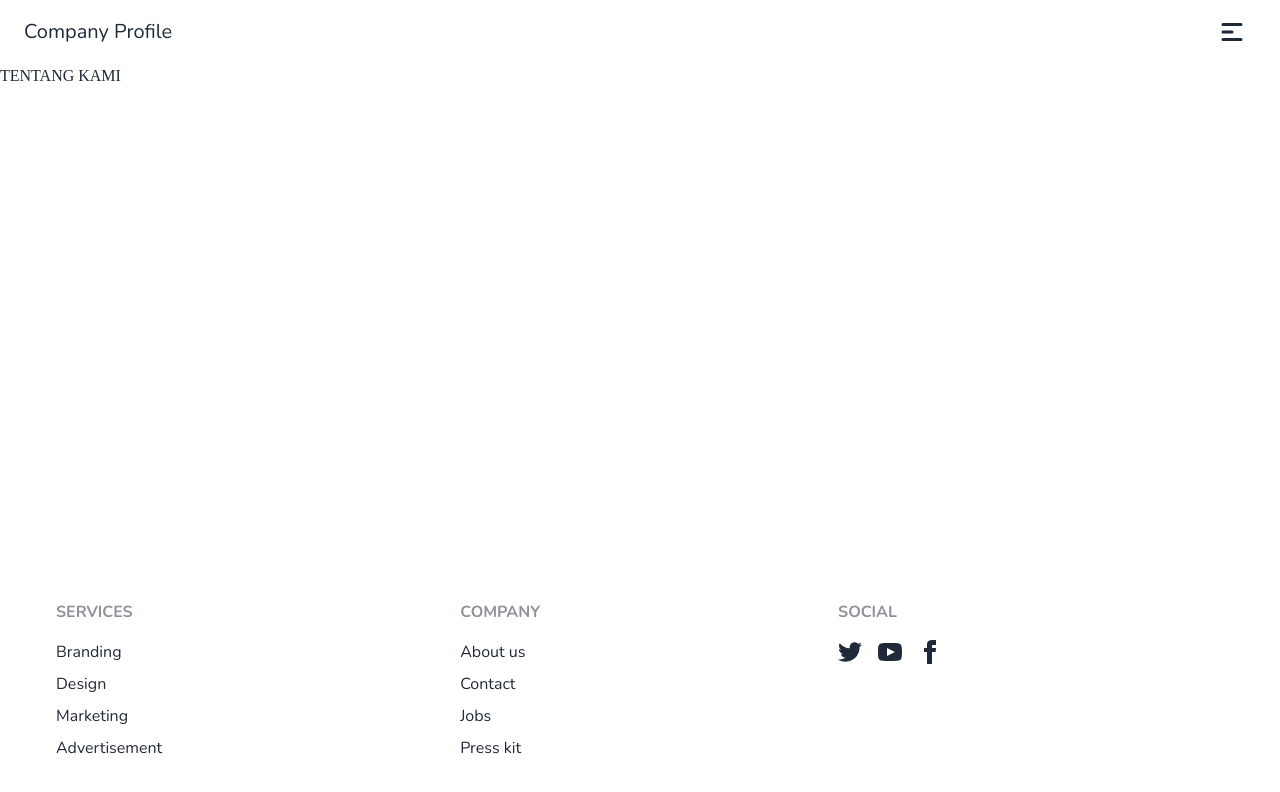
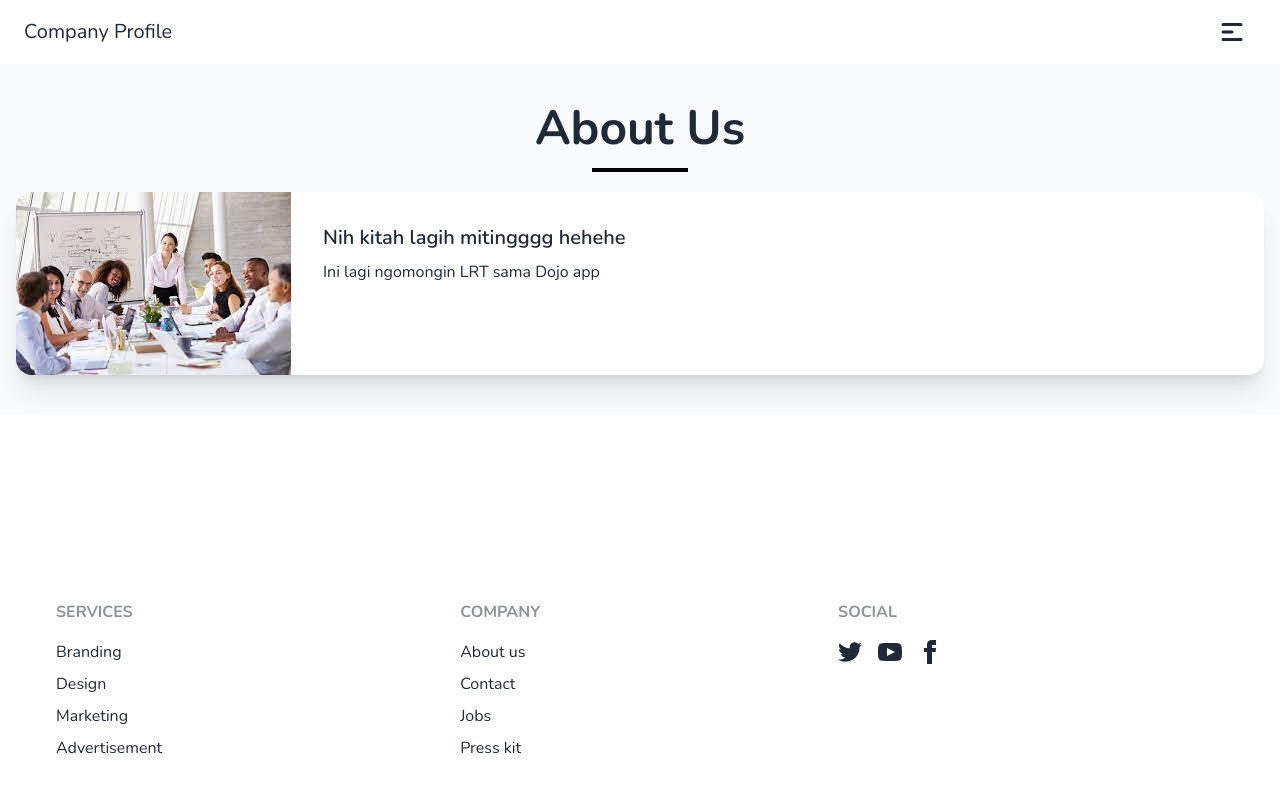
Before and after one commit to fahmikdp/pkk-companyprofile, a Next.js app: page /about-us in a window 1280 px wide. Shown: the top 792 px of the page. Built offline with nearby package versions, Linux system fonts and the light colour scheme.

Commit message:
gatau si ngepush aja hehe

```diff
--- a/src/pages/about-us.js
+++ b/src/pages/about-us.js
@@ -1,15 +1,49 @@
 import Layout from "@/layouts";
 
 const AboutUs = () => {
-    return (
-        <Layout>
-            <section>
-            <h1 style={{fontFamily:"cursive"}}>TENTANG KAMI</h1>
-
-        </section>
-
-        </Layout>
-    )
+  return (
+    <Layout>
+      <section className="bg-slate-50 py-10 container">
+        <h1
+          className="text-center text-5xl font-bold
+        after:absolute
+        after:w-24 after:h-1
+        after:left-0 after:right-0
+        after:m-auto
+         after:bg-black
+        after:mt-16"
+        >
+          About Us
+        </h1>
+        {/* <div class="card card-compact w-96 bg-base-100 shadow-xl mx-auto mt-7">
+          <figure>
+            <img src="https://placeimg.com/400/225/arch" alt="Shoes" />
+          </figure>
+          <div class="card-body">
+            <h2 class="card-title">Shoes!</h2>
+            <p>If a dog chews shoes whose shoes does he choose?</p>
+            <div class="card-actions justify-end">
+              <button class="btn btn-primary">Buy Now</button>
+            </div>
+          </div>
+        </div> */}
+        <div>
+          <div class="card lg:card-side bg-base-100 shadow-xl mt-10">
+            <figure>
+              <img src="/companymeeting.jpg" alt="Album" />
+            </figure>
+            <div class="card-body">
+              <h2 class="card-title">Nih kitah lagih mitingggg hehehe</h2>
+              <p>Ini lagi ngomongin LRT sama Dojo app</p>
+              <div class="card-actions justify-end">
+                {/* <button class="btn btn-primary">Listen</button> */}
+              </div>
+            </div>
+          </div>
+        </div>
+      </section>
+    </Layout>
+  );
 };
 
 export default AboutUs;
--- a/src/pages/index.js
+++ b/src/pages/index.js
@@ -39,7 +39,7 @@ const Home = () => {
                   assumenda excepturi exercitationem quasi. In deleniti eaque
                   aut repudiandae et a id nisi.
                 </p>
-                <button className="btn btn-primary">Ah Ah Enak</button>
+                <button className="btn btn-primary">KLICK HERE</button>
               </div>
             </div>
           </div>
@@ -74,7 +74,7 @@ const Home = () => {
                   assumenda excepturi exercitationem quasi. In deleniti eaque
                   aut repudiandae et a id nisi.
                 </p>
-                <button className="btn btn-primary">Ah Ah Enak</button>
+                <button className="btn btn-primary">KLICK HERE</button>
               </div>
             </div>
           </div>
```
Also changed, not shown: public/companymeeting.jpg (added).
